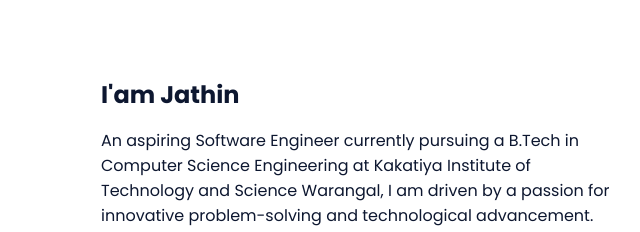
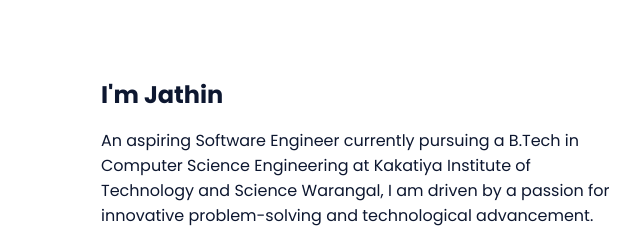
Before and after one commit to jathin-nyatha/portfolio, a plain HTML site: page index.html in a window 1280 px wide. Shown: the part 897-1129 px from the top of the page, 539-1179 px from the left. Drawn offline with nearby package versions, Linux system fonts and the light colour scheme.

Commit message:
Update index.html

```diff
--- a/index.html
+++ b/index.html
@@ -53,7 +53,7 @@
       <section class="home bd-grid" id="home">
         <div class="home__data">
           <h1 class="home__title">
-            Hi,<br />I'am <span class="home__title-color">Jathin</span><br />
+            Hi,<br />I'm <span class="home__title-color">Jathin</span><br />
             Fullstack Developer &nbsp;
           </h1>
           &nbsp;
@@ -108,7 +108,7 @@
           </div>
 
           <div>
-            <h2 class="about__subtitle">I'am Jathin</h2>
+            <h2 class="about__subtitle">I'm Jathin</h2>
             <p class="about__text">
               An aspiring Software Engineer currently pursuing a B.Tech in
               Computer Science Engineering at Kakatiya Institute of Technology
```
